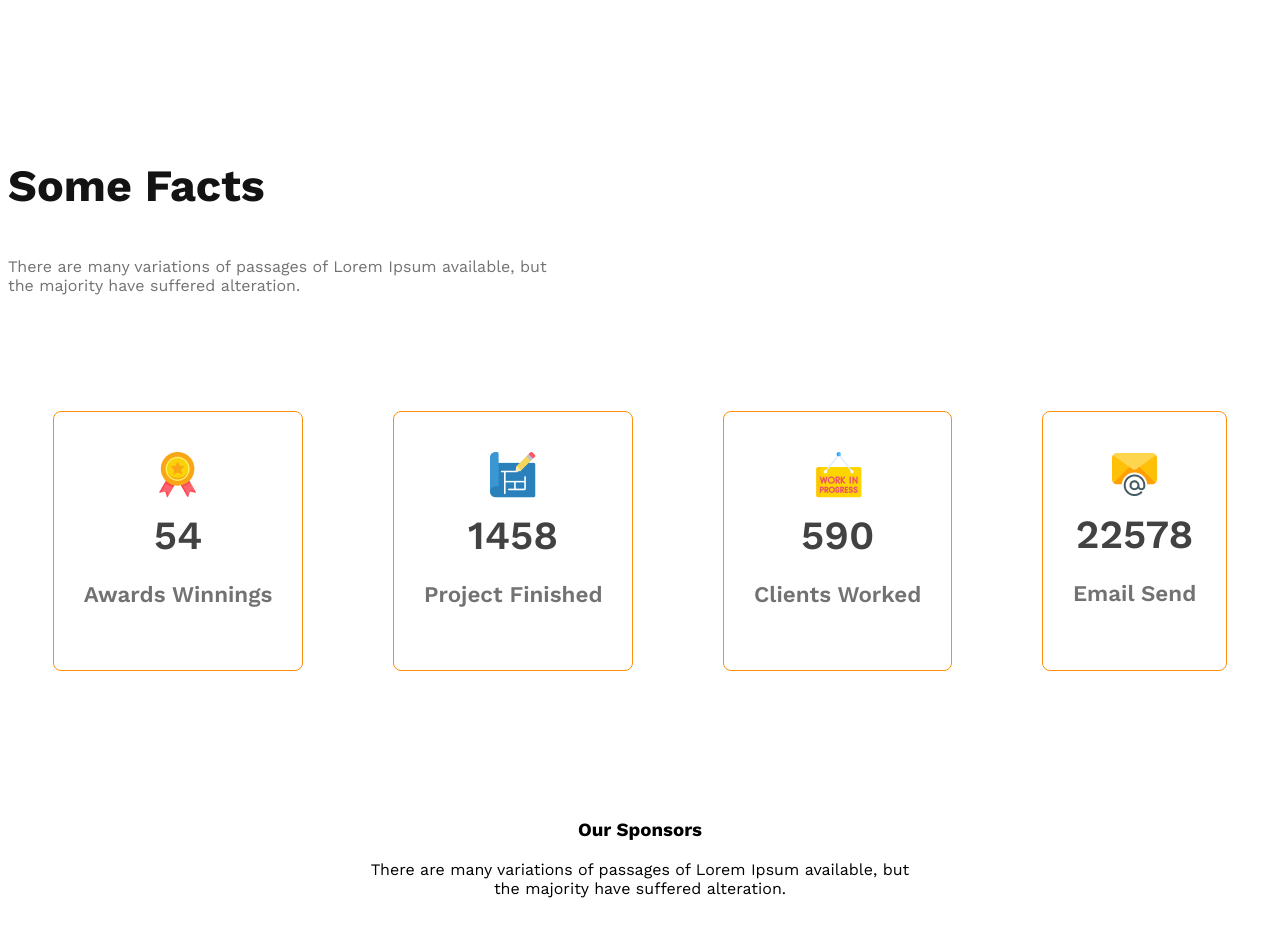
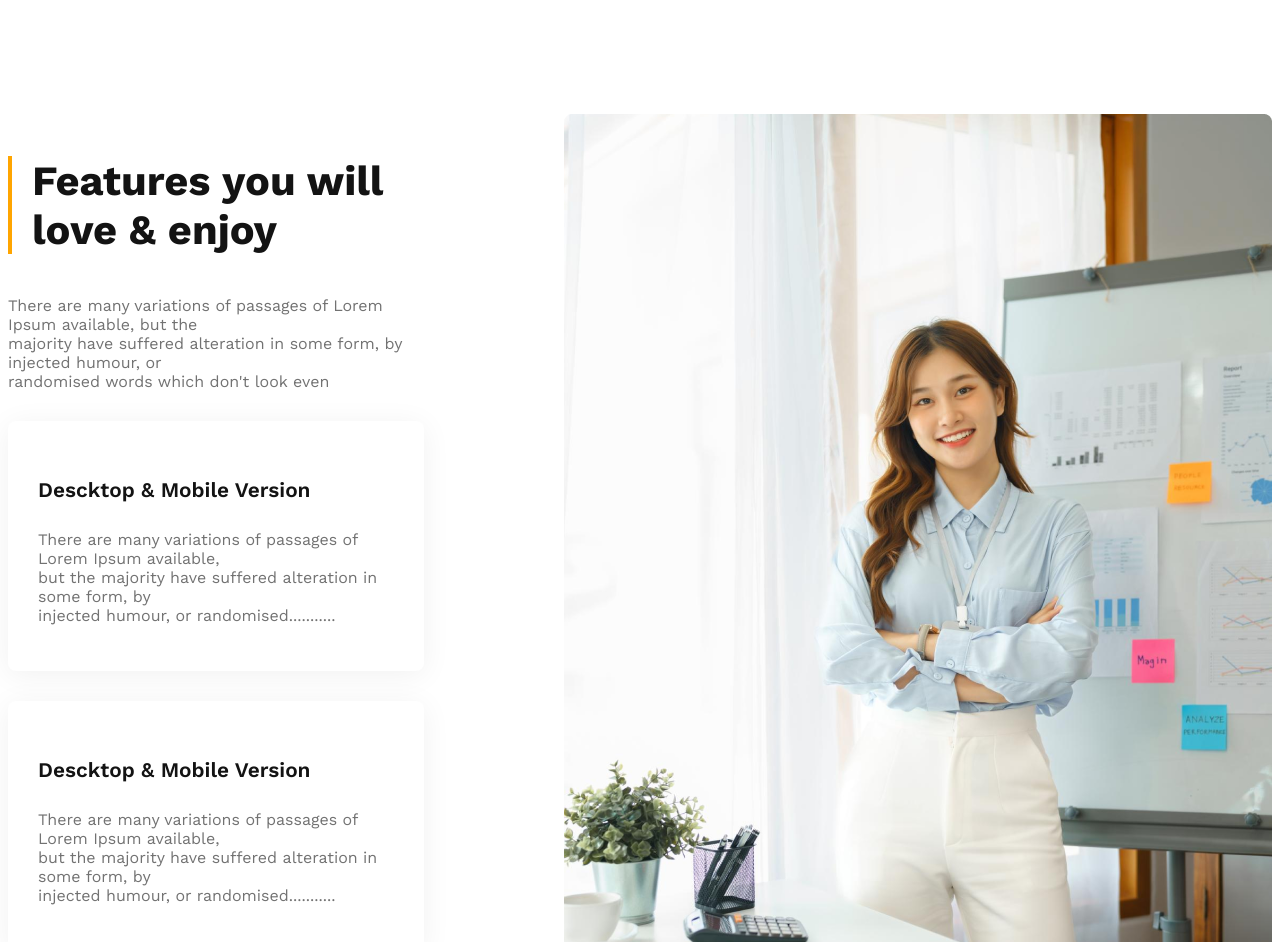
Before and after one commit to RafsanAhsan00/g3-architect-website, a plain HTML site: page index.html in a window 1280 px wide. Shown: the part 1771-2713 px from the top of the page. Drawn offline with nearby package versions, Linux system fonts and the light colour scheme; a web font is replaced by a local one.

Commit message:
features section addeded

```diff
--- a/index.html
+++ b/index.html
@@ -58,7 +58,35 @@
         </section>
         <!-- features section -->
         <section class="features">
-
+            <div class="feature-content">
+                <div class="upper-text">
+                    <h3 class="feature-title">Features you will <br> love & enjoy</h3>
+                <p class="featur-description">There are many variations of passages of Lorem Ipsum available, but the <br> majority have suffered alteration in some form, by injected humour, or <br> randomised words which don't look even</p>
+                </div>
+                <div class="card">
+                    <h4 class="box-title">Descktop & Mobile Version</h4>
+                    <p class="featur-description">There are many variations of passages of Lorem Ipsum available, <br> but the majority have suffered alteration in some form, by <br> injected humour, or randomised...........</p>
+                </div>
+                <div class="card">
+                    <h4 class="box-title">Descktop & Mobile Version</h4>
+                    <p class="featur-description">There are many variations of passages of Lorem Ipsum available, <br> but the majority have suffered alteration in some form, by <br> injected humour, or randomised...........</p>
+                </div>
+                <div class="card">
+                    <h4 class="box-title">Descktop & Mobile Version</h4>
+                    <p class="featur-description">There are many variations of passages of Lorem Ipsum available, <br> but the majority have suffered alteration in some form, by <br> injected humour, or randomised...........</p>
+                </div>
+                <div class="card">
+                    <h4 class="box-title">Descktop & Mobile Version</h4>
+                    <p class="featur-description">There are many variations of passages of Lorem Ipsum available, <br> but the majority have suffered alteration in some form, by <br> injected humour, or randomised...........</p>
+                </div>
+            </div>
+            <div class="feature-img">
+                <img src="./images/architect.png" alt="">
+                <div class="ten-years-badge">
+                    <h2>10+ Year</h2>
+                    <p>Experience</p>
+                </div>
+            </div>
         </section>
         <!-- facts-section -->
         <section class="facts">
--- a/styles/architect.css
+++ b/styles/architect.css
@@ -121,10 +121,62 @@ main {
 
 }
 
+/* feature section style */
+.features {
+    margin-top: 130px;
+    display: flex;
+    gap: 140px;
+}
+.upper-text{
+    margin-bottom: 30px;
+}
+
+.feature-title{
+color:#131313;
+font-size: 2.6rem;
+font-weight: 700;
+border-left: 4px solid orange;
+padding-left: 20px;
+
+}
+
+.feature-content .card {
+    padding: 30px;
+    margin-bottom: 30px;
+    border-radius: 8px;
+    background: #FFF;
+    box-shadow: 0px 4px 30px 0px rgba(0, 0, 0, 0.06);
+}
+
+.featur-description {
+    color: #727272;
+    font-size: 1rem;
+    font-weight: 400;
+}
+
+.box-title {
+    color:#131313;
+    font-size: 1.3rem;
+    font-weight: 600;
+
+}
+.ten-years-badge{
+    border-radius: 8px;
+    background-color: #FF900E;
+    color: white;
+    width: 330px;
+    padding: 30px;
+    text-align: center;
+}
+.ten-years-badge h2{
+    font-size: 3.5rem;
+}
+
 /* facts style */
-.facts{
+.facts {
     padding: 130px 0px;
 }
+
 .facts-title {
     color: #131313;
     font-size: 2.8rem;
@@ -158,22 +210,38 @@ main {
 }
 
 .card-description {
-    color:#727272;
+    color: #727272;
     font-size: 1.4rem;
     font-weight: 600;
 }
+
 /* sponsor style */
-.sponsor{
+.sponsor {
     text-align: center;
 }
-.sponsor-img{
+
+.sponsor-img {
     margin-top: 50px;
     display: flex;
     justify-content: space-between;
     gap: 20px;
     align-items: center;
+}
+
+.sponsor-title {
+    color: #131313;
+    font-size: 2.5rem;
+    font-weight: 700;
 
 }
+
+.sponsor-description {
+    color: #727272;
+    font-size: 1rem;
+    font-weight: 400;
+
+}
+
 /* responsive media queries */
 /* for mobile */
 @media screen and (max-width:576px) {
@@ -195,11 +263,13 @@ main {
         padding-left: 20px;
         padding-right: 20px;
     }
-    .facts-card-container{
+
+    .facts-card-container {
         flex-direction: column;
         gap: 10px;
     }
-    .img-spon{
+
+    .img-spon {
         width: 165px;
     }
 }
```
